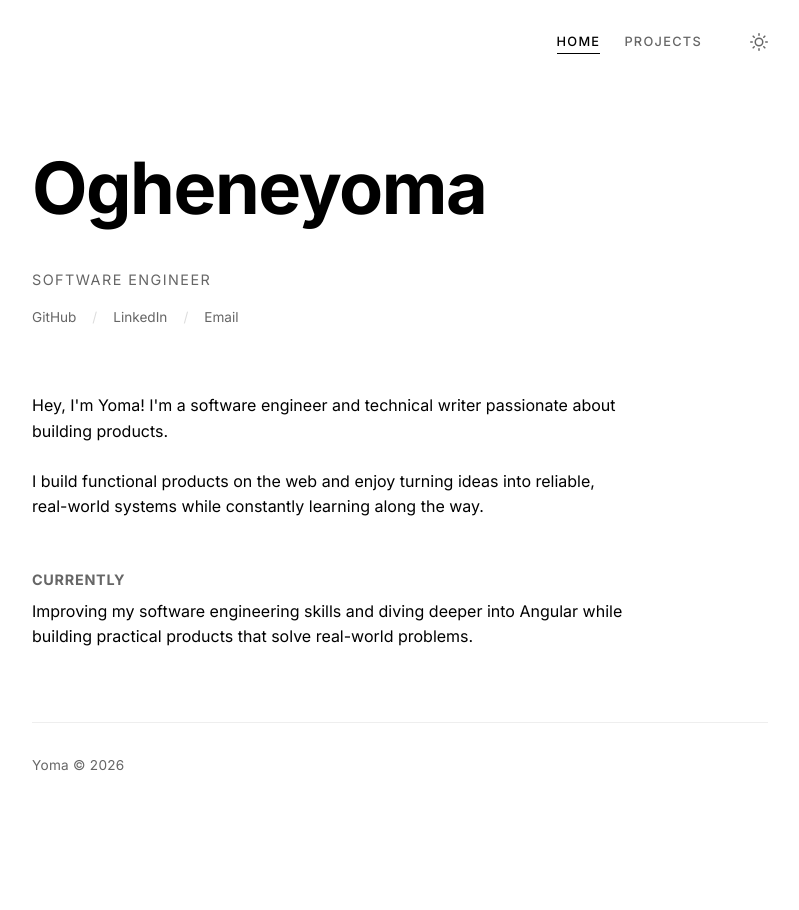
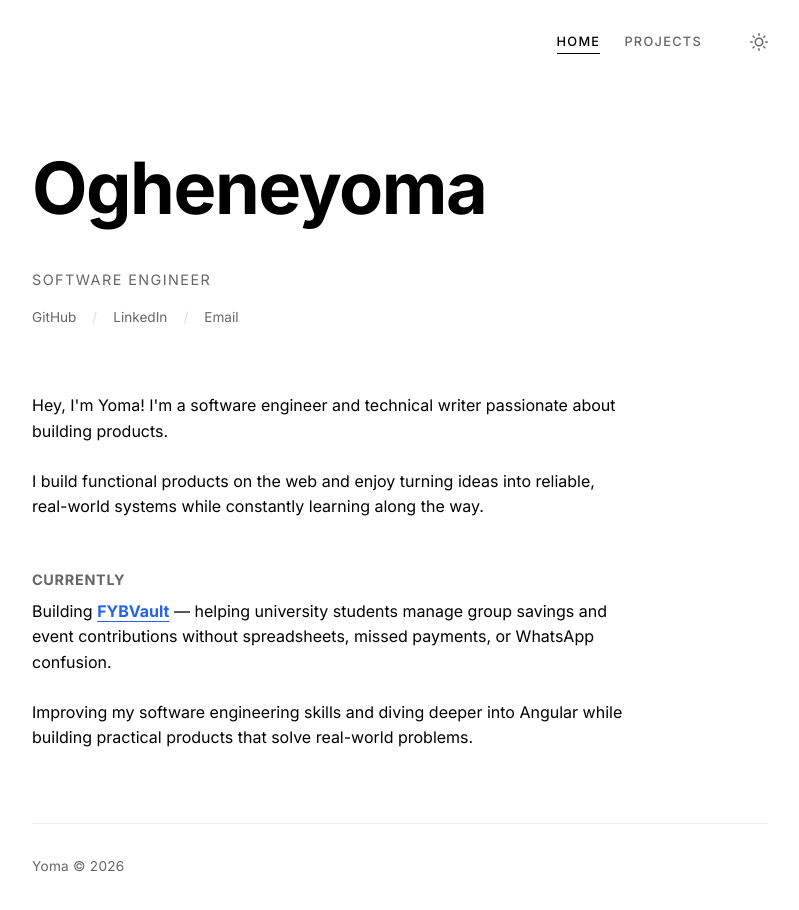
Before and after one commit to DevYoma/me, a Next.js app: page / in a window 1280 px wide. Shown: the whole page, without its empty margins (240-1039 px from the left). Before the commit the page ends 809 px from the top, so only its background shows below. Built offline with nearby package versions, Linux system fonts and the light colour scheme.

Commit message:
chore: add some stuff

```diff
--- a/app/page.tsx
+++ b/app/page.tsx
@@ -16,6 +16,9 @@ export default function Home() {
       <div className={styles.current}>
         <h2>Currently</h2>
         <p>
+          Building <a href="https://fybvault.com" target="_blank" rel="noopener noreferrer"><strong>FYBVault</strong></a> — helping university students manage group savings and event contributions without spreadsheets, missed payments, or WhatsApp confusion.
+        </p>
+        <p>
           Improving my software engineering skills and diving deeper into Angular while building practical products that solve real-world problems.
         </p>
       </div>
```
